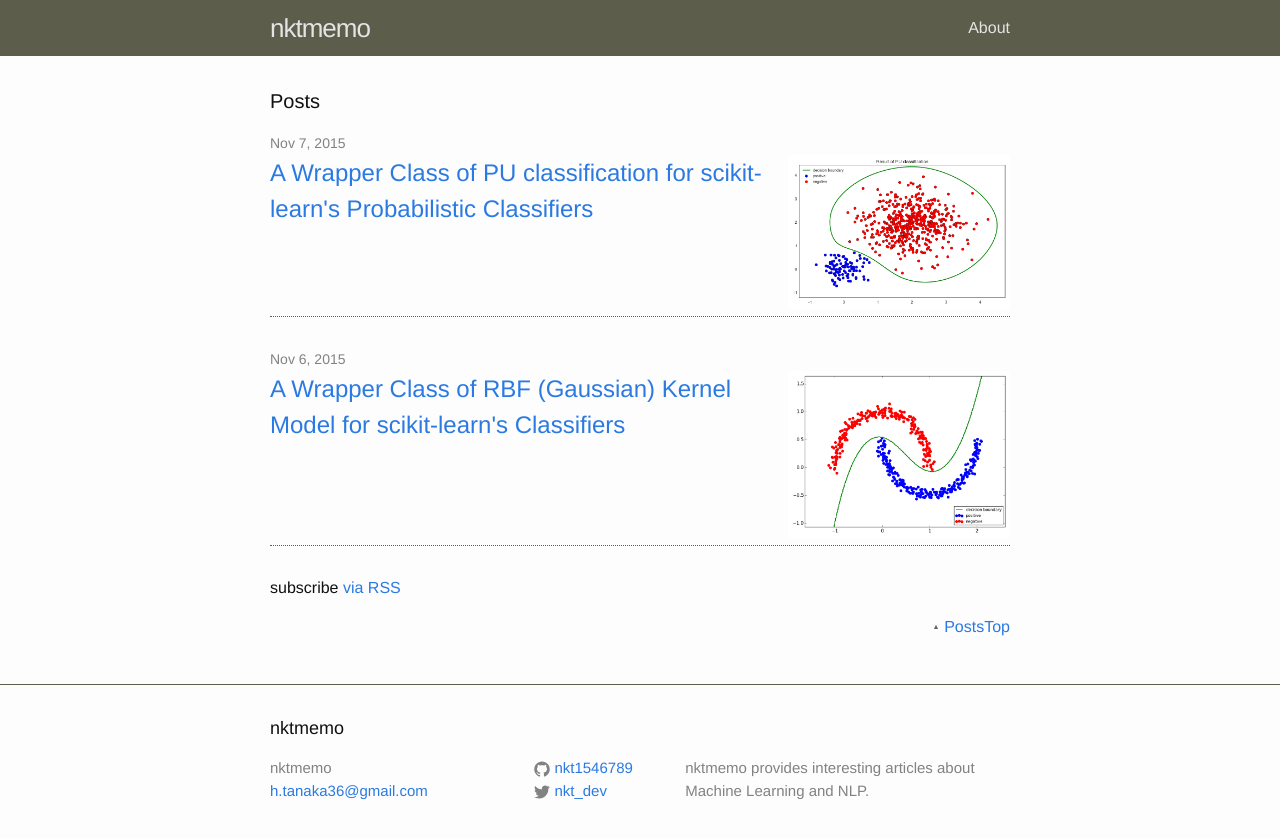
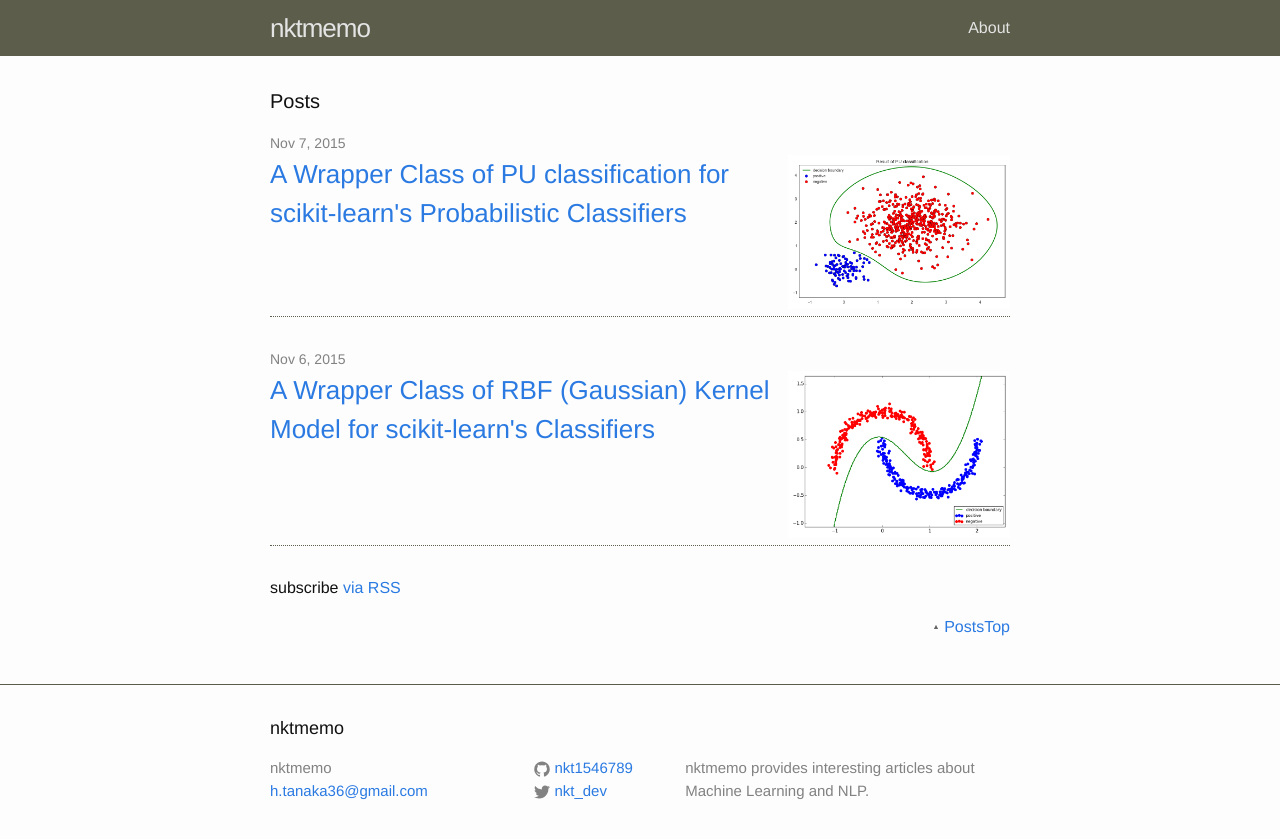
Before and after one commit to nktmemo/nktmemo.github.io, a Jekyll site: the page built from index.html, in a window 1280 px wide. Shown: the top 839 px of the page. Built offline with Jekyll 4.4.1, drawn with Linux system fonts in a browser that asks for light colours.

Commit message:
responsive

```diff
--- a/_sass/_layout.scss
+++ b/_sass/_layout.scss
@@ -180,6 +180,16 @@
     }
 }
 
+@media screen and (max-width : 414px){
+  .article-text h2 .post-link{font-size: 16px;}
+}
+@media screen and (min-width : 415px){
+  .article-text h2 .post-link{font-size: 22px;}
+}
+@media screen and (min-width : 1024px) {
+  .article-text h2 .post-link{font-size: 26px;}
+}
+
 .post-meta {
     font-size: $small-font-size;
     color: $grey-color;
```
